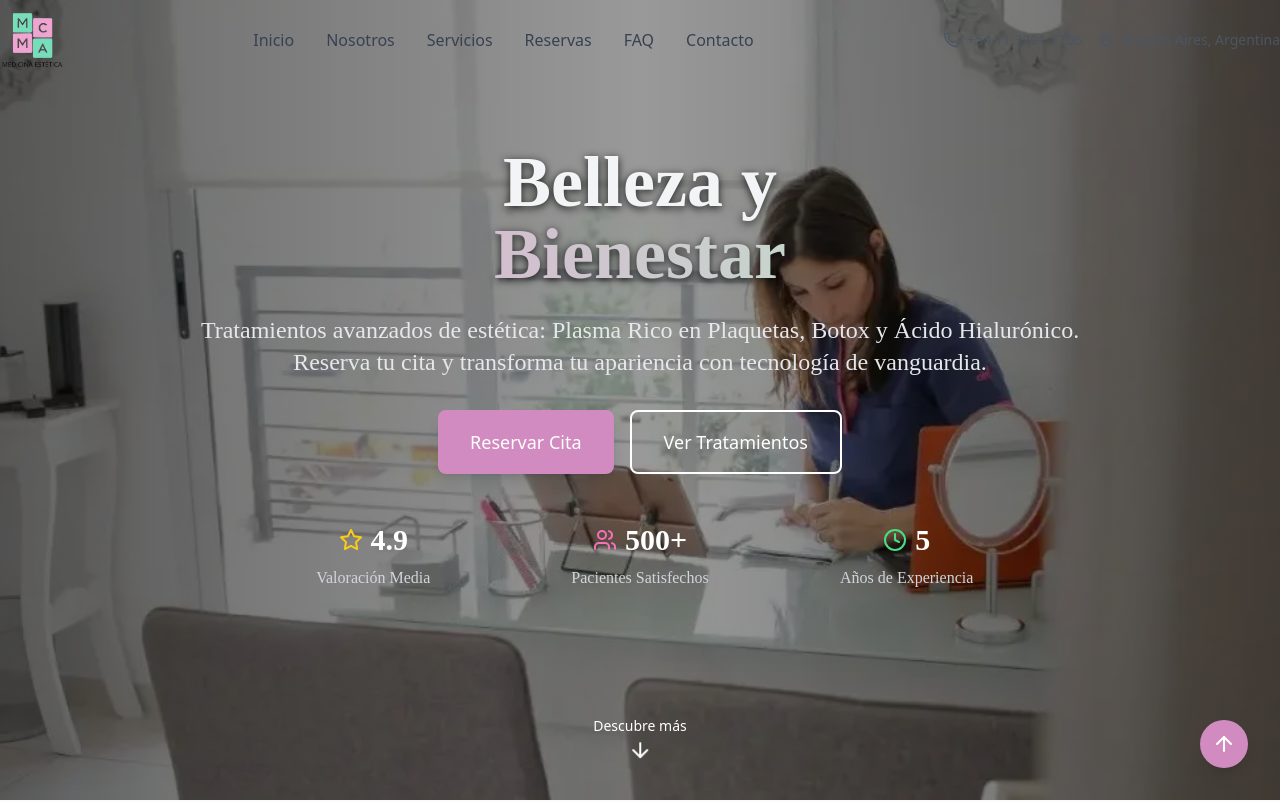
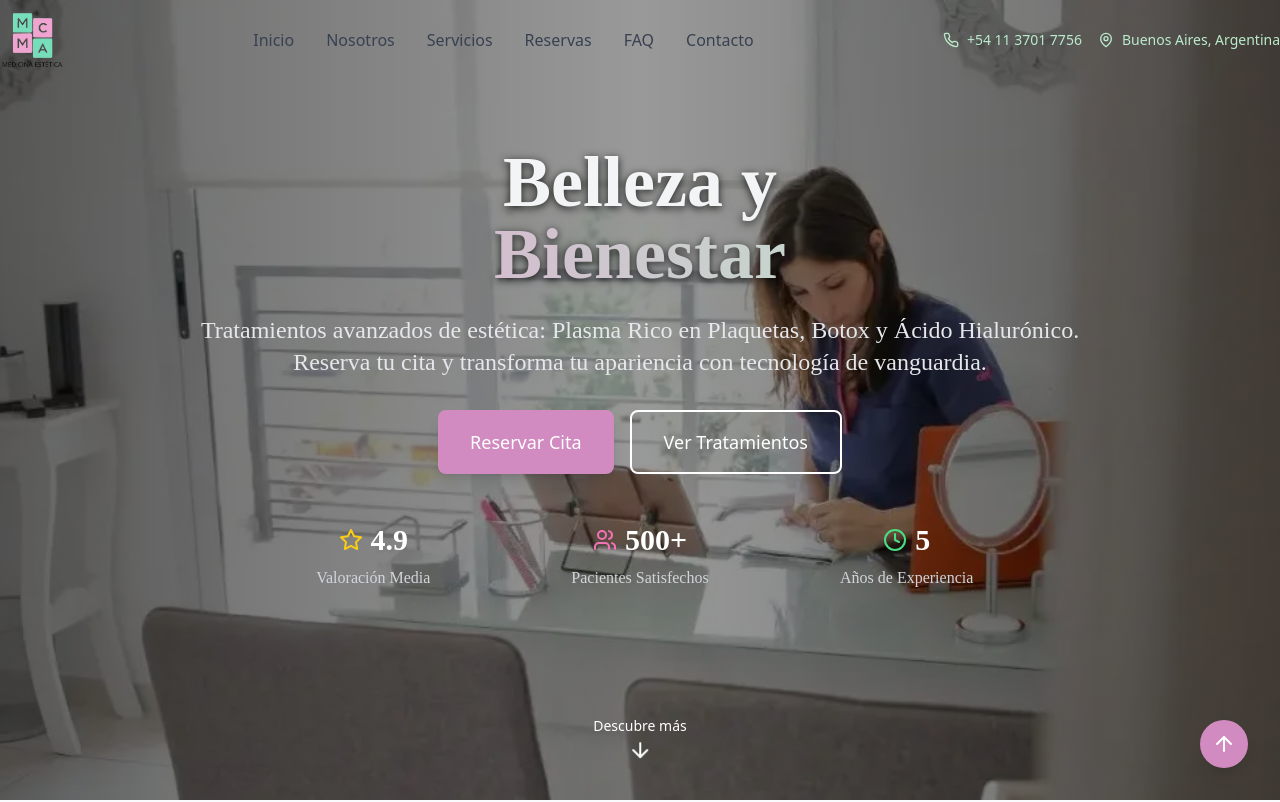
Before and after one commit to COTI-Solutions/frontend-mcma, a Next.js app: page / in a window 1280 px wide. Shown: the top 802 px of the page. Built offline with nearby package versions, Linux system fonts and the light colour scheme.

Commit message:
Modifico styles menu hamburguesa, contact info y agrego desarrollado por...

```diff
--- a/components/Footer.tsx
+++ b/components/Footer.tsx
@@ -289,6 +289,18 @@ const Footer = () => {
                             </button>
                         </div>
                     </div>
+
+                    {/* Developer Credit */}
+                    <div className="flex flex-col items-center justify-center mt-4 pt-4 border-t border-gray-800">
+                        <div className="flex items-center space-x-2 text-gray-400 text-xs md:text-sm mb-3 md:mb-0">
+                            <span className="hover:text-primary-400 transition-colors duration-200">Desarrollado por</span>
+                            <img
+                                src="/images/logo/Coti_Solutions.webp"
+                                alt="Coti Solutions Logo"
+                                className="h-6 w-auto opacity-80 hover:opacity-100 transition-opacity duration-200"
+                            />
+                        </div>
+                    </div>
                 </div>
             </div>
 
--- a/components/Navbar.tsx
+++ b/components/Navbar.tsx
@@ -115,14 +115,20 @@ const Navbar = () => {
                             href="https://wa.me/5491137017756?text=Hola%21%20Me%20gustar%C3%ADa%20obtener%20m%C3%A1s%20informaci%C3%B3n%20sobre%20los%20tratamientos%20de%20est%C3%A9tica."
                             target="_blank"
                             rel="noopener noreferrer"
-                            className="flex items-center space-x-2 text-xs xl:text-sm text-gray-600 hover:text-primary-600 transition-colors duration-200"
+                            className={`flex items-center space-x-2 text-xs xl:text-sm transition-colors duration-200 ${scrollProgress > 0.1
+                                ? 'text-gray-600 hover:text-primary-600'
+                                : 'text-[#BAEBCC] hover:text-white'
+                                }`}
                         >
-                            <Phone className="w-3 h-3 xl:w-4 xl:h-4" />
+                            <Phone className={`w-3 h-3 xl:w-4 xl:h-4 transition-colors duration-200 ${scrollProgress > 0.1 ? 'text-gray-600' : 'text-[#BAEBCC]'
+                                }`} />
                             <span className="hidden xl:inline">+54 11 3701 7756</span>
                             <span className="xl:hidden">+54 11 3701 7756</span>
                         </a>
-                        <div className="flex items-center space-x-2 text-xs xl:text-sm text-gray-600">
-                            <MapPin className="w-3 h-3 xl:w-4 xl:h-4" />
+                        <div className={`flex items-center space-x-2 text-xs xl:text-sm transition-colors duration-200 ${scrollProgress > 0.1 ? 'text-gray-600' : 'text-[#BAEBCC]'
+                            }`}>
+                            <MapPin className={`w-3 h-3 xl:w-4 xl:h-4 transition-colors duration-200 ${scrollProgress > 0.1 ? 'text-gray-600' : 'text-[#BAEBCC]'
+                                }`} />
                             <span className="hidden xl:inline">Buenos Aires, Argentina</span>
                             <span className="xl:hidden">BA, Argentina</span>
                         </div>
@@ -134,7 +140,12 @@ const Navbar = () => {
                         className="md:hidden p-2 rounded-lg hover:bg-gray-100 transition-colors duration-200 bg-white/20 backdrop-blur-sm"
                         aria-label={isOpen ? 'Cerrar menú' : 'Abrir menú'}
                     >
-                        {isOpen ? <X className="w-5 h-5 text-gray-700" /> : <Menu className="w-5 h-5 text-white" />}
+                        {isOpen ? (
+                            <X className="w-5 h-5 text-gray-700" />
+                        ) : (
+                            <Menu className={`w-5 h-5 transition-colors duration-300 ${scrollProgress > 0.1 ? 'text-gray-700' : 'text-white'
+                                }`} />
+                        )}
                     </button>
                 </div>
 
```
Also changed, not shown: public/images/logo/Coti_Solutions.webp (added).
